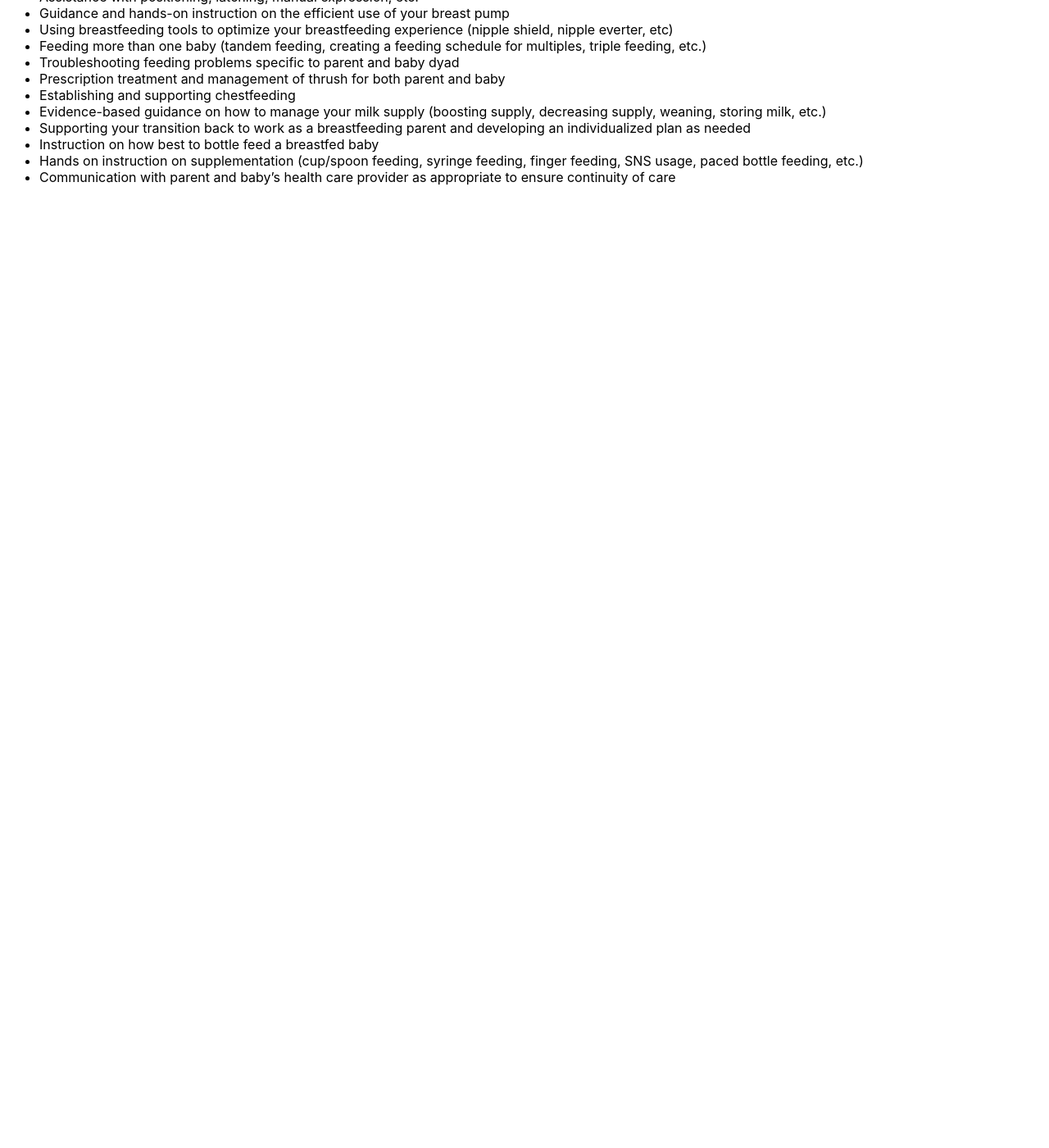
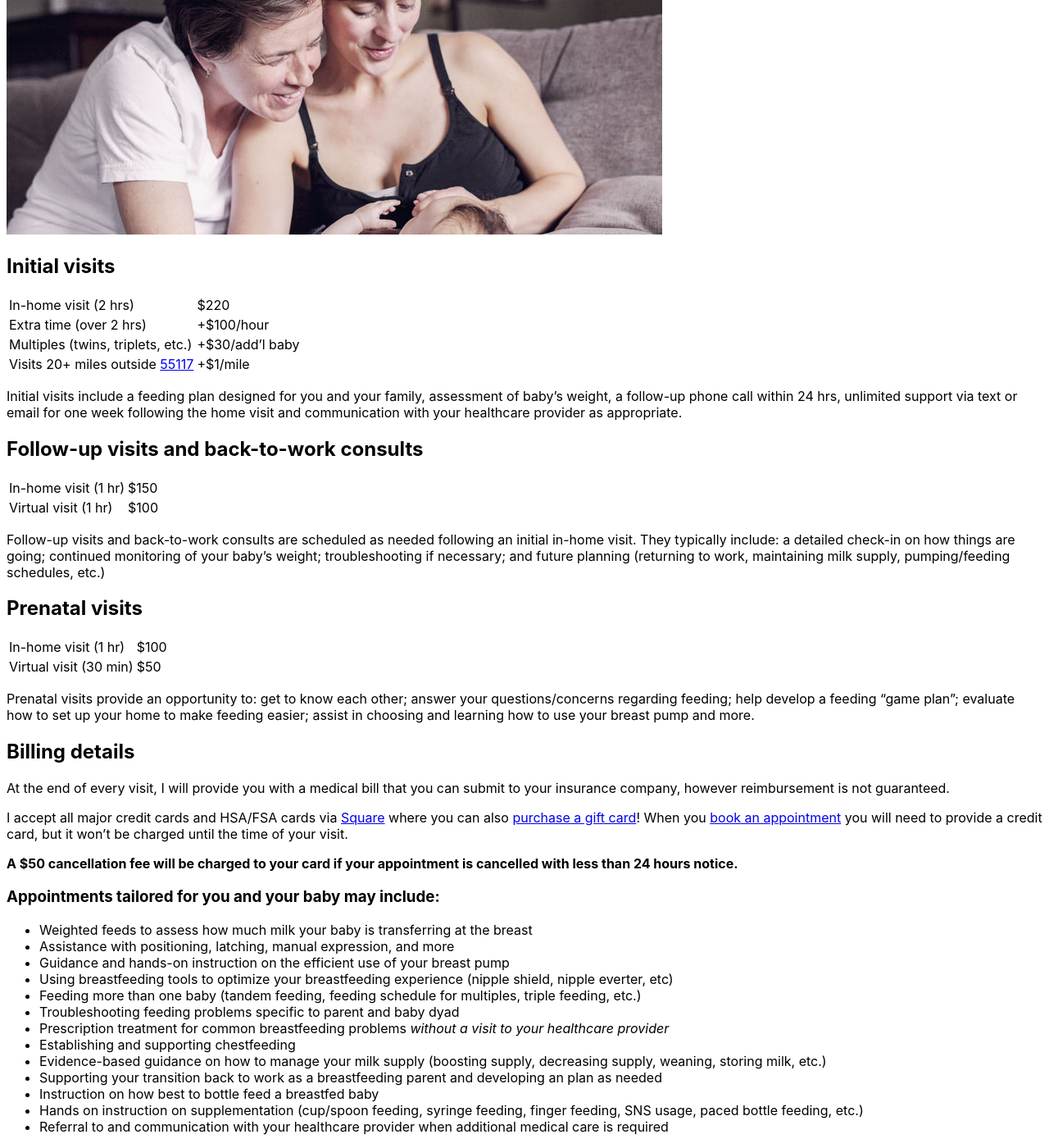
Before and after one commit to bellflowerlactation/bellflower, a Jekyll site: the page built from services.md, in a window 1280 px wide and 1400 px high, scrolled down 152 px. Shown: the whole window at 82% size. Built offline with Jekyll 4.4.1, drawn with Linux system fonts in a browser that asks for light colours; before the commit the page ends 900 px from its top, so only the background shows below that; some of the changed text lies outside the part shown.

Commit message:
Update content on services page

```diff
--- a/services.md
+++ b/services.md
@@ -5,18 +5,62 @@ title: "Services"
 
 # Services
 
-No one lactation visit is the same, etc.
+I am pleased to offer in-home visits as well as virtual follow-up and virtual prenatal visits. To provide the best care for your family, all initial visits after your baby’s birth are conducted in-home. I am currently observing recommended [COVID-19 precautions](https://www.health.state.mn.us/diseases/coronavirus/prevention.html).
+
+<img
+    srcset="/assets/images/couple_w_baby_800w.jpg,
+            /assets/images/couple_w_baby_1200w.jpg 1.5x,
+            /assets/images/couple_w_baby_1600w.jpg 2x"
+    src="/assets/images/couple_w_baby_1600w.jpg"
+    alt="Same sex couple caring for a baby.">
+
+## Initial visits
+
+| In-home visit (2 hrs)             | $220            |
+| Extra time (over 2 hrs)           | +$100/hour      |
+| Multiples (twins, triplets, etc.) | +$30/add’l baby |
+| Visits 20+ miles outside [55117]  | +$1/mile        |
+
+Initial visits include a feeding plan designed for you and your family, assessment of baby’s weight, a follow-up phone call within 24 hrs, unlimited support via text or email for one week following the home visit and communication with your healthcare provider as appropriate.
+
+## Follow-up visits and back-to-work consults
+
+| In-home visit (1 hr)  | $150 |
+| Virtual visit (1 hr)  | $100 |
+
+Follow-up visits and back-to-work consults are scheduled as needed following an initial in-home visit. They typically include: a detailed check-in on how things are going; continued monitoring of your baby’s weight; troubleshooting if necessary; and future planning (returning to work, maintaining milk supply, pumping/feeding schedules, etc.)
+
+## Prenatal visits
+
+| In-home visit (1 hr)    | $100 |
+| Virtual visit (30 min)  | $50  |
+
+Prenatal visits provide an opportunity to: get to know each other; answer your questions/concerns regarding feeding; help develop a feeding “game plan”; evaluate how to set up your home to make feeding easier; assist in choosing and learning how to use your breast pump and more.
+
+## Billing details
+
+At the end of every visit, I will provide you with a medical bill that you can submit to your insurance company, however reimbursement is not guaranteed.
+
+I accept all major credit cards and HSA/FSA cards via [Square](https://squareup.com/us/en) where you can also [purchase a gift card](#)! When you [book an appointment](#) you will need to provide a credit card, but it won’t be charged until the time of your visit.
+
+__A $50 cancellation fee will be charged to your card if your appointment is cancelled with less than 24 hours notice.__
+
+
+
+### Appointments tailored for you and your baby may include:
 
 * Weighted feeds to assess how much milk your baby is transferring at the breast
-* Assistance with positioning, latching, manual expression, etc.
+* Assistance with positioning, latching, manual expression, and more
 * Guidance and hands-on instruction on the efficient use of your breast pump
 * Using breastfeeding tools to optimize your breastfeeding experience (nipple shield, nipple everter, etc)
-* Feeding more than one baby (tandem feeding, creating a feeding schedule for multiples, triple feeding, etc.)
+* Feeding more than one baby (tandem feeding, feeding schedule for multiples, triple feeding, etc.)
 * Troubleshooting feeding problems specific to parent and baby dyad
-* Prescription treatment and management of thrush for both parent and baby
+* Prescription treatment for common breastfeeding problems _without a visit to your healthcare provider_
 * Establishing and supporting chestfeeding
 * Evidence-based guidance on how to manage your milk supply (boosting supply, decreasing supply, weaning, storing milk, etc.)
-* Supporting your transition back to work as a breastfeeding parent and developing an individualized plan as needed
+* Supporting your transition back to work as a breastfeeding parent and developing an plan as needed
 * Instruction on how best to bottle feed a breastfed baby
 * Hands on instruction on supplementation (cup/spoon feeding, syringe feeding, finger feeding, SNS usage, paced bottle feeding, etc.)
-* Communication with parent and baby’s health care provider as appropriate to ensure continuity of care
+* Referral to and communication with your healthcare provider when additional medical care is required
+
+[55117]: https://goo.gl/maps/ztCeLVBtzjGweMCLA
```
